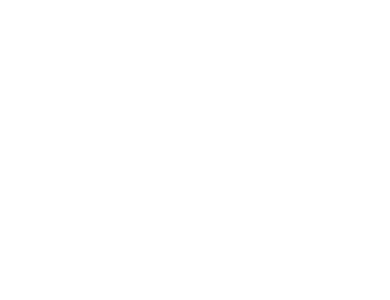
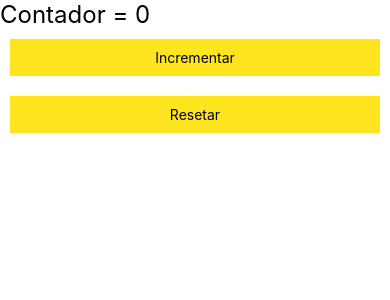
Before and after one commit to Lucashackd/PDM, a React Native app: screen / in a window 390 px wide. Shown: the top 300 px of the page. Built offline with nearby package versions, Linux system fonts and the light colour scheme.

Commit message:
src folder, contador state

```diff
--- a/App.js
+++ b/App.js
@@ -1,10 +1,32 @@
-import React from 'react';
-import {View} from 'react-native';
-
-// import { Container } from './styles';
+import React, {useState} from 'react';
+import {StyleSheet, Text, View} from 'react-native';
+import MyButton from './src/components/MyButton';
 
 const PDM = () => {
-  return <View />;
+  const [contador, setContador] = useState(0);
+
+  const contar = () => {
+    setContador(contador + 1);
+  };
+
+  const reset = () => {
+    setContador(0);
+  };
+
+  return (
+    <View>
+      <Text style={styles.text}>Contador = {contador}</Text>
+      <MyButton texto="Incrementar" onCLick={contar} />
+      <MyButton texto="Resetar" onCLick={reset} />
+    </View>
+  );
 };
 
 export default PDM;
+
+const styles = StyleSheet.create({
+  text: {
+    fontSize: 24,
+    color: 'black',
+  },
+});
--- /dev/null
+++ b/src/components/MyButton.js
@@ -0,0 +1,26 @@
+import React from 'react';
+import {StyleSheet, Text, TouchableHighlight} from 'react-native';
+
+const MyButton = props => {
+  console.log(props);
+  return (
+    <TouchableHighlight style={styles.button} onPress={props.onCLick}>
+      <Text>{props.texto}</Text>
+    </TouchableHighlight>
+  );
+};
+
+export default MyButton;
+
+const styles = StyleSheet.create({
+  text: {
+    fontSize: 24,
+    color: 'black',
+  },
+  button: {
+    alignItems: 'center',
+    backgroundColor: '#ffe51f',
+    padding: 10,
+    margin: 10,
+  },
+});
```
